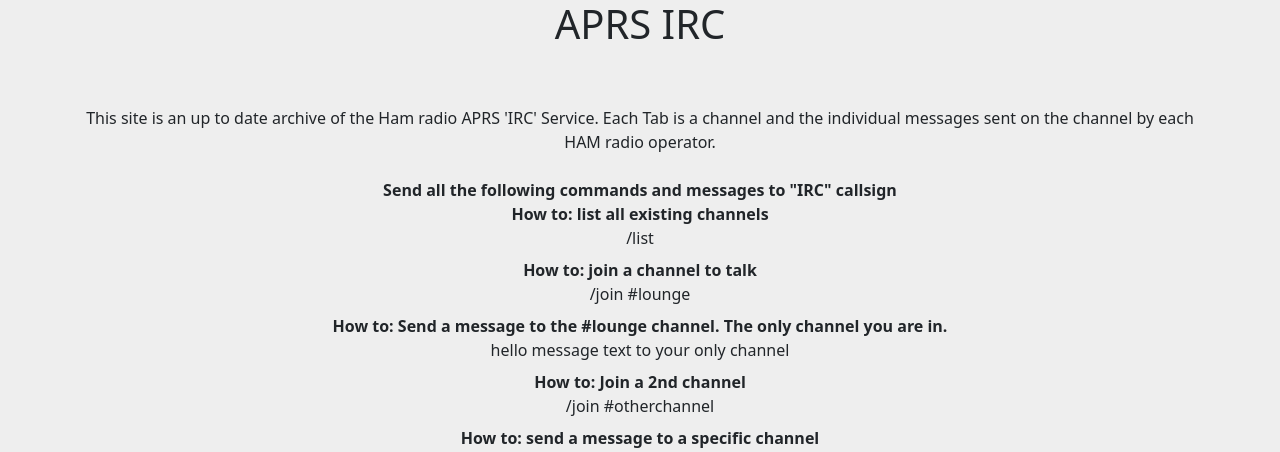
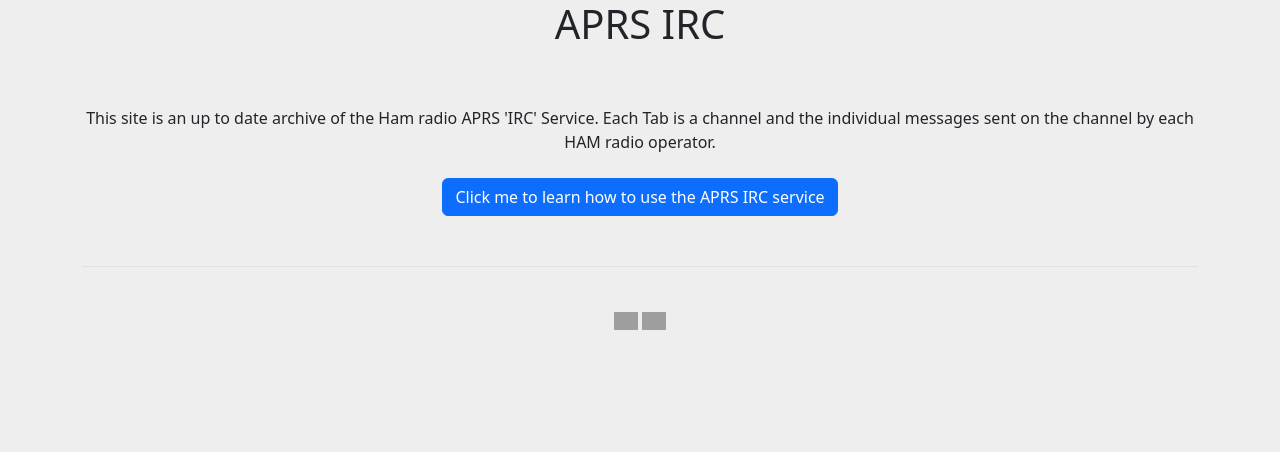
Before and after one commit to hemna/aprs-irc-website, a Python web app: template app/web/templates/index.html in a window 1280 px wide. Shown: the top 452 px of the page. Run offline with Jinja, Linux system fonts and the light colour scheme; the template is opened without the code that fills it, so the values that code supplies are empty; some libraries are stand-ins or nearby versions; grey boxes are pictures that could not be loaded.

Commit message:
Added collapse block

```diff
--- a/app/web/templates/index.html
+++ b/app/web/templates/index.html
@@ -60,6 +60,10 @@
                             This site is an up to date archive of the Ham radio APRS 'IRC' Service.  Each Tab is a channel and the individual messages sent on the channel by each HAM radio operator.
                         </span>
                         <br><br>
+                        <a class="btn btn-primary" data-bs-toggle="collapse" href="#collapseCommands" role="button" aria-expanded="false" aria-controls="collapseExample">
+                            Click me to learn how to use the APRS IRC service
+                        </a>
+                        <div class="collapse" id="collapseCommands">
                         <dl>
                             <dt>Send all the following commands and messages to "IRC" callsign</dt>
                             <dt>How to: list all existing channels</dt>
@@ -77,6 +81,7 @@
                             <dd>/leave #lounge</dd>
                             <dd>/leave #otherchannel</dd>
                         </dl>
+                        </div>
                     </div>
                 </div>
             </div>
```
